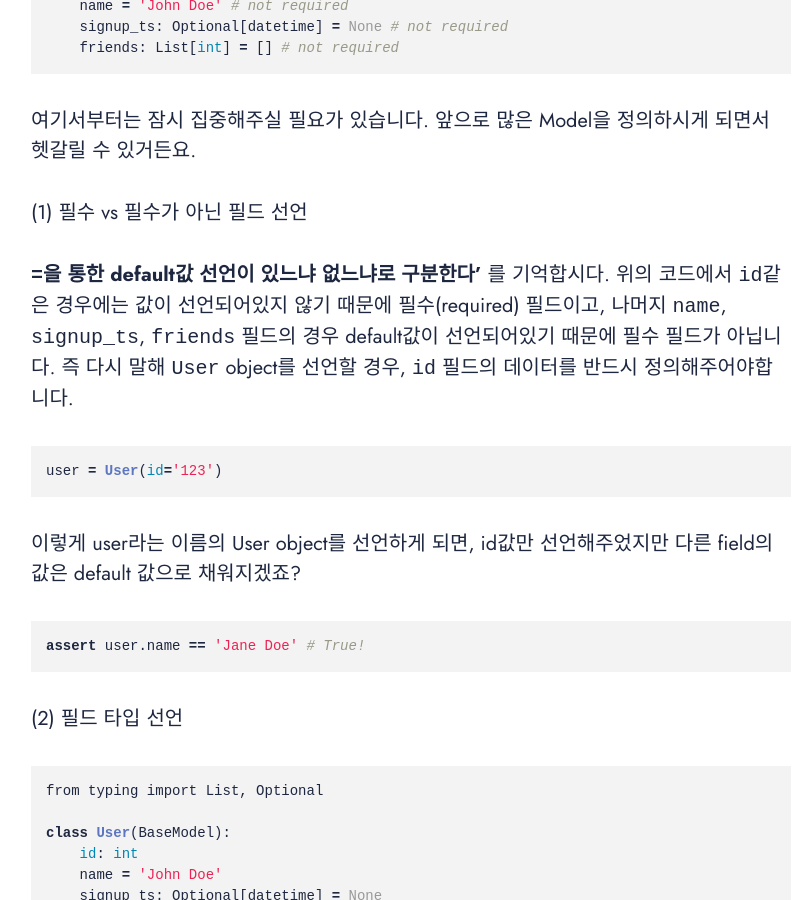
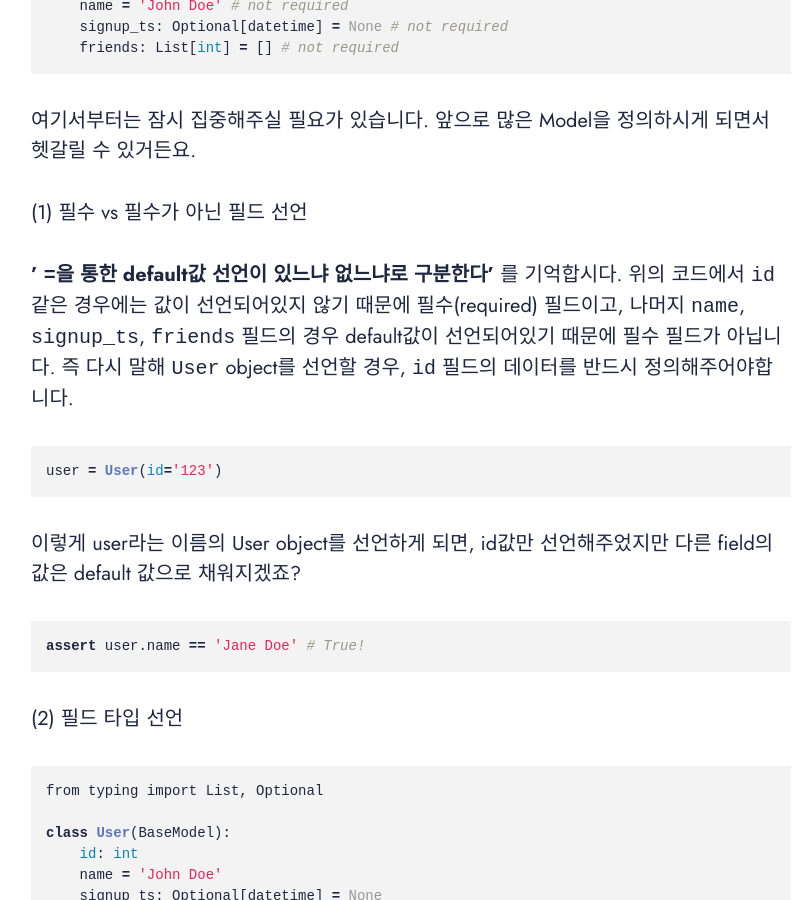
Before and after one commit to itmobrain/itmobrain.github.io, a Jekyll site: the page built from _posts/2021-09-12-FastAPI-백엔드를-구축하기-전에-알았으면-좋았을-것들.md, in a window 1280 px wide and 900 px high, scrolled down 3221 px. Shown: the whole window, without its empty margins (229-1039 px from the left). Built offline with Jekyll 4.4.1, drawn with Linux system fonts in a browser that asks for light colours; nearby versions of some CDN libraries.

Commit message:
[FastAPI 백엔드를 구축하기 전에 알았으면 좋았을 것들] 1차 수정

````diff
--- a/_posts/2021-09-12-FastAPI-백엔드를-구축하기-전에-알았으면-좋았을-것들.md
+++ b/_posts/2021-09-12-FastAPI-백엔드를-구축하기-전에-알았으면-좋았을-것들.md
@@ -87,7 +87,7 @@
 
 (1) 필수 vs 필수가 아닌 필드 선언
 
-**`=`을 통한 default값 선언이 있느냐 없느냐로 구분한다'** 를 기억합시다. 위의 코드에서 `id`같은 경우에는 값이 선언되어있지 않기 때문에 필수(required) 필드이고, 나머지 `name`, `signup_ts`, `friends` 필드의 경우 default값이 선언되어있기 때문에 필수 필드가 아닙니다. 즉 다시 말해 `User` object를 선언할 경우, `id` 필드의 데이터를 반드시 정의해주어야합니다.
+**' `=`을 통한 default값 선언이 있느냐 없느냐로 구분한다'**  를 기억합시다. 위의 코드에서 `id`같은 경우에는 값이 선언되어있지 않기 때문에 필수(required) 필드이고, 나머지 `name`, `signup_ts`, `friends` 필드의 경우 default값이 선언되어있기 때문에 필수 필드가 아닙니다. 즉 다시 말해 `User` object를 선언할 경우, `id` 필드의 데이터를 반드시 정의해주어야합니다.
 
 ```python
 user = User(id='123')
@@ -140,7 +140,7 @@
 
 3개의 Model이 정의되었군요. 어떻게 알 수 있냐구요? BaseModel을 상속한 클래스가 3개 있거든요!
 
-`Foo`라는 Model은 int형 required 필드인 `count`와 default 값이 None으로 선언된 not required 필드인 `size`로 이루어졌군요.
+```Foo```라는 Model은 int형 required 필드인 `count`와 default 값이 None으로 선언된 not required 필드인 `size`로 이루어졌군요.
 
 다음으로 `Bar`라는 Model은 시크합니다. not required 필드 2개로 'x'와 'y'값이 default인 필드로 이루어졌군요. 타입이 따로 선언되지 않았지만 default값이 둘 다 문자열(' ')인 것으로 보아 str(문자열) 타입인 것을 알 수 있습니다.
 
````
